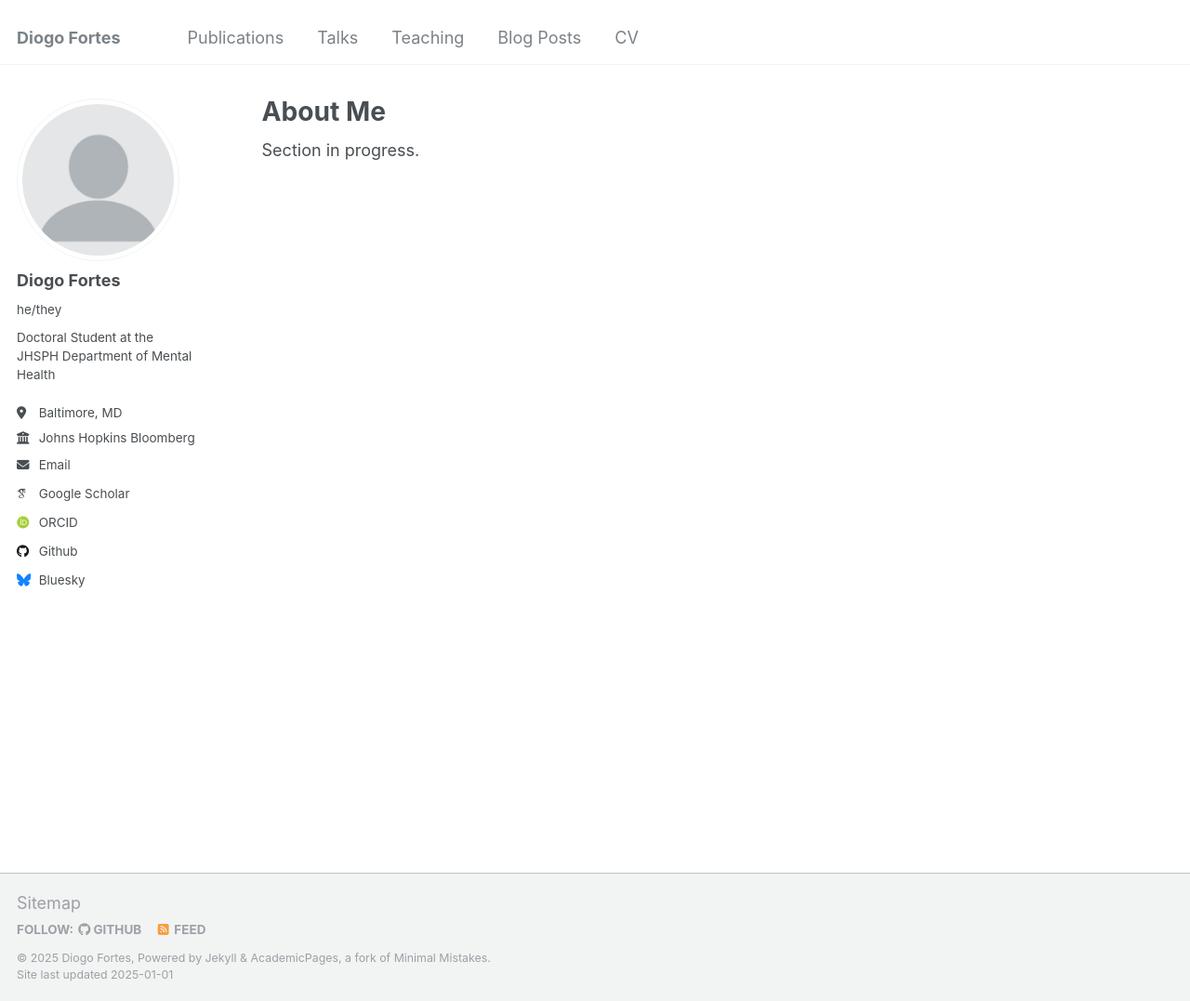
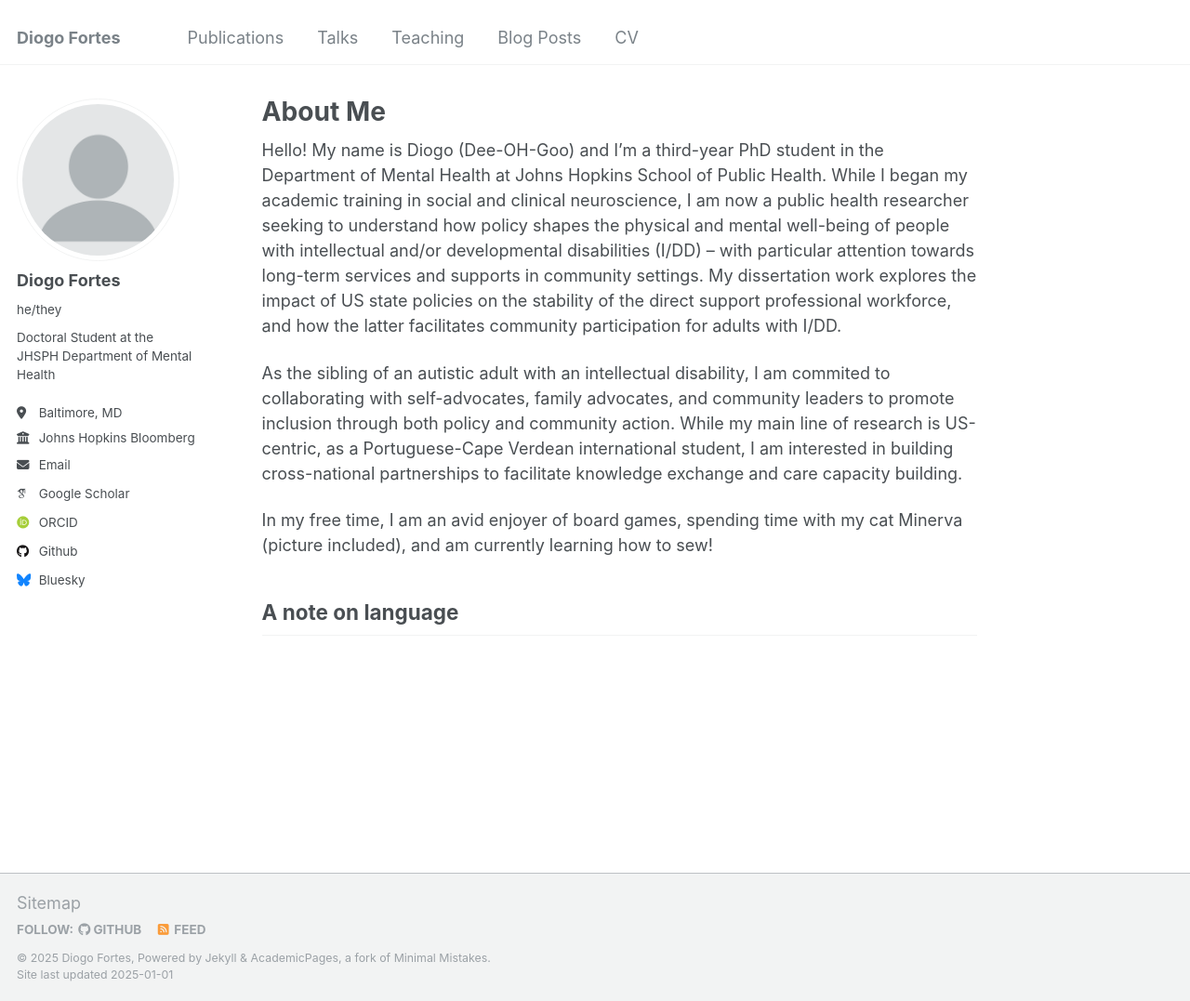
Before and after one commit to diogofortes7/dgfortes.github.io, a Jekyll site: the page built from _pages/about.md, in a window 1280 px wide and 1077 px high. Shown: the whole window at 93% size. Built offline with Jekyll 4.4.1, drawn with Linux system fonts in a browser that asks for light colours; some web fonts are replaced.

Commit message:
Update about.md - filled out about me section

```diff
--- a/_pages/about.md
+++ b/_pages/about.md
@@ -7,4 +7,11 @@ redirect_from:
   - /about.html
 ---
 
-Section in progress.
+Hello! My name is Diogo (Dee-OH-Goo) and I'm a third-year PhD student in the Department of Mental Health at Johns Hopkins School of Public Health. While I began my academic training in social and clinical neuroscience, I am now a public health researcher seeking to understand how policy shapes the physical and mental well-being of people with intellectual and/or developmental disabilities (I/DD) -- with particular attention towards long-term services and supports in community settings. My dissertation work explores the impact of US state policies on the stability of the direct support professional workforce, and how the latter facilitates community participation for adults with I/DD.
+
+As the sibling of an autistic adult with an intellectual disability, I am commited to collaborating with self-advocates, family advocates, and community leaders to promote inclusion through both policy and community action. While my main line of research is US-centric, as a Portuguese-Cape Verdean international student, I am interested in building cross-national partnerships to facilitate knowledge exchange and care capacity building.
+
+In my free time, I am an avid enjoyer of board games, spending time with my cat Minerva (picture included), and am currently learning how to sew!
+
+A note on language
+-------------------------
```
